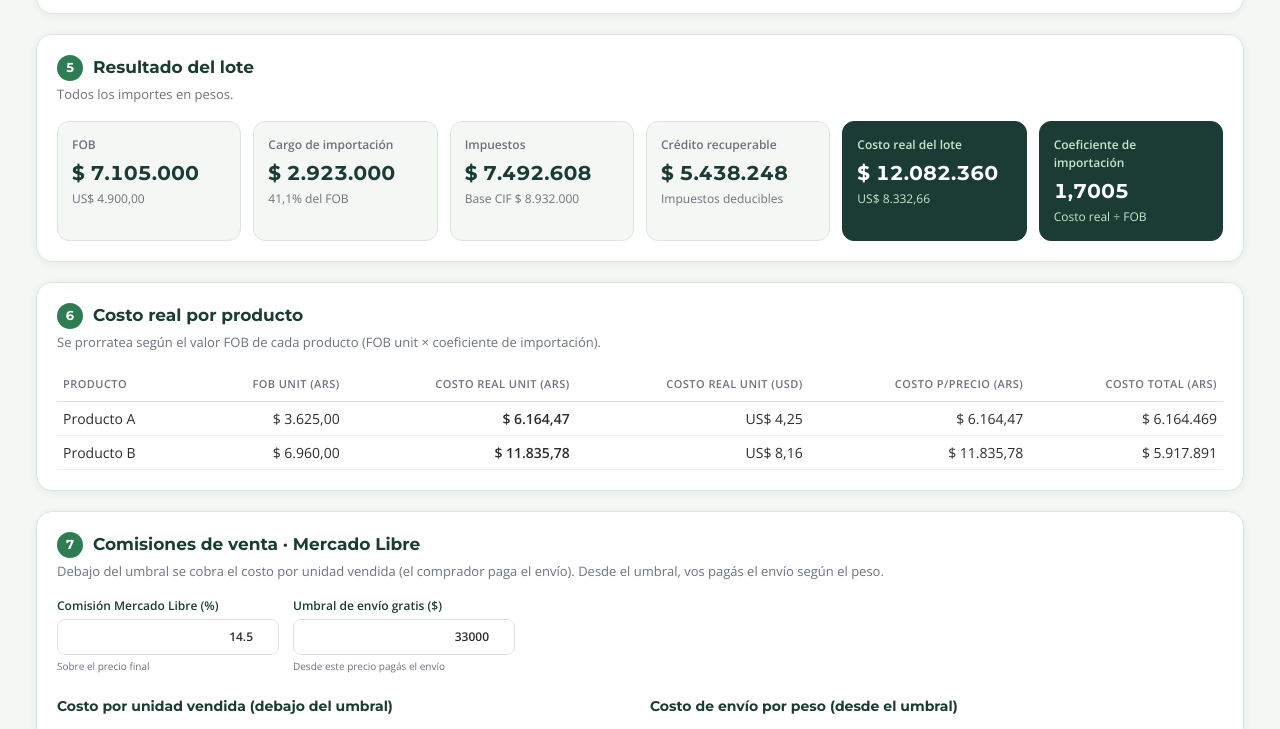
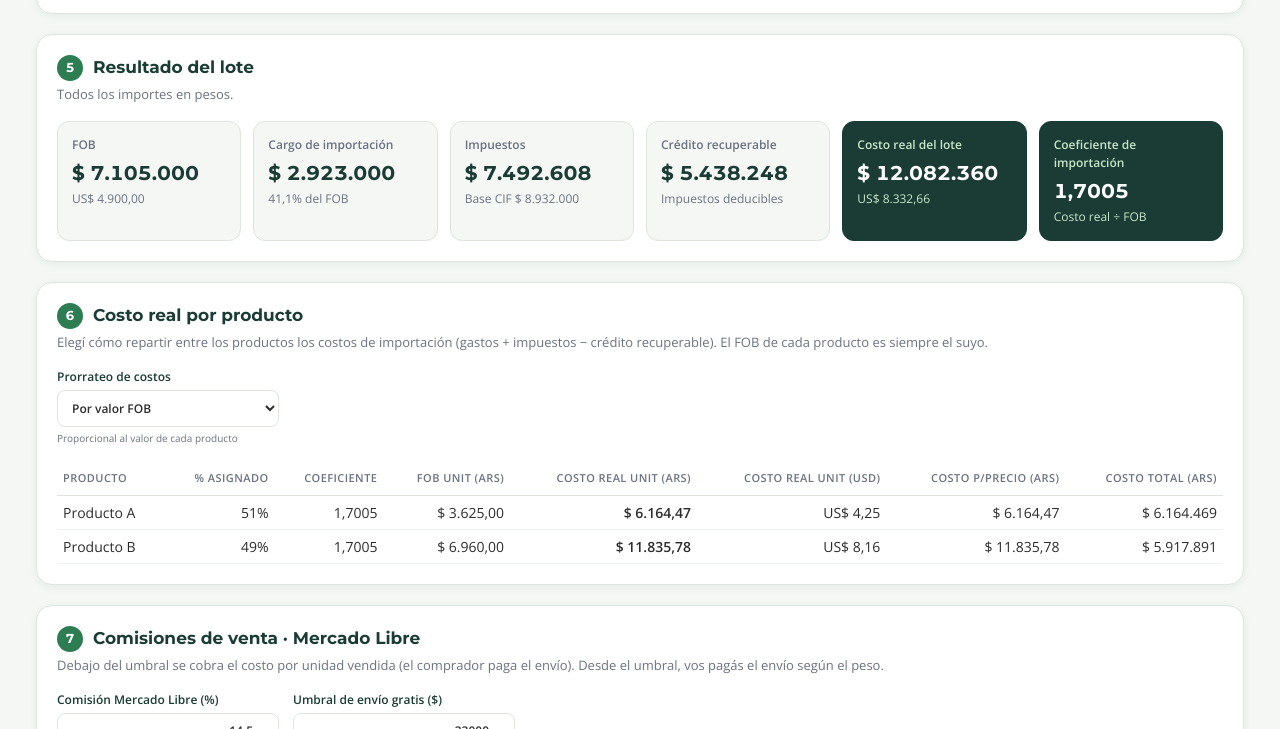
Before and after one commit to arielnardon86/highduo, a plain HTML site: page calculadora/index.html in a window 1280 px wide. Shown: the part 2071-2800 px from the top of the page. Drawn offline with nearby package versions, Linux system fonts and the light colour scheme.

Commit message:
Calculator: CBM per product and cost allocation by FOB, CBM or mix
Co-Authored-By: Claude Opus 5.5 <noreply@anthropic.com>
Claude-Session: https://claude.ai/code/session_01BBZe33XGUC897xNpMabbq3

```diff
--- a/calculadora/index.html
+++ b/calculadora/index.html
@@ -76,6 +76,7 @@
   .breakdown tr.total td { font-weight: 700; color: var(--green-deep); border-top: 2px solid var(--border); }
   .w-name { min-width: 170px; }
   .w-num { min-width: 100px; }
+  [hidden] { display: none !important; }
   @media print { header .btn, .actions, .del, .noprint { display: none !important; } body { background: #fff; } .card { box-shadow: none; break-inside: avoid; } }
 </style>
 </head>
@@ -123,12 +124,12 @@
   <!-- 2. PRODUCTOS -->
   <section class="card">
     <h2><span class="n">2</span>Productos del lote</h2>
-    <p class="sub">Precio FOB unitario en USD, cantidad total y peso unitario (para el costo de envío de Mercado Libre).</p>
+    <p class="sub">Precio FOB unitario en USD, cantidad total, peso unitario (para el envío de Mercado Libre) y CBM total que ocupa cada producto en el embarque (para prorratear costos).</p>
     <div class="tbl-wrap">
       <table>
-        <thead><tr><th>Producto</th><th class="num">FOB unit (USD)</th><th class="num">Cantidad</th><th class="num">Peso unit (kg)</th><th class="num">FOB total (USD)</th><th class="num">% del lote</th><th></th></tr></thead>
+        <thead><tr><th>Producto</th><th class="num">FOB unit (USD)</th><th class="num">Cantidad</th><th class="num">Peso unit (kg)</th><th class="num">CBM total (m³)</th><th class="num">FOB total (USD)</th><th class="num">% FOB</th><th class="num">% CBM</th><th></th></tr></thead>
         <tbody id="tbProductos"></tbody>
-        <tfoot><tr><td>Total</td><td></td><td class="num" id="ftCant"></td><td></td><td class="num" id="ftFob"></td><td class="num">100%</td><td></td></tr></tfoot>
+        <tfoot><tr><td>Total</td><td></td><td class="num" id="ftCant"></td><td></td><td class="num" id="ftCbm"></td><td class="num" id="ftFob"></td><td class="num">100%</td><td class="num" id="ftCbmPct"></td><td></td></tr></tfoot>
       </table>
     </div>
     <div class="actions"><button class="btn" data-add="productos">+ Agregar producto</button></div>
@@ -176,10 +177,17 @@
   <!-- 6. COSTO POR PRODUCTO -->
   <section class="card">
     <h2><span class="n">6</span>Costo real por producto</h2>
-    <p class="sub">Se prorratea según el valor FOB de cada producto (FOB unit × coeficiente de importación).</p>
+    <p class="sub">Elegí cómo repartir entre los productos los costos de importación (gastos + impuestos − crédito recuperable). El FOB de cada producto es siempre el suyo.</p>
+    <div class="grid" style="margin-bottom:16px">
+      <label class="f">Prorrateo de costos
+        <select data-p="prorrateo"><option value="fob">Por valor FOB</option><option value="cbm">Por CBM (volumen)</option><option value="mix">Mix FOB + CBM</option></select>
+        <small id="prorrateoAyuda"></small></label>
+      <label class="f" id="mixWrap">Peso del CBM en el mix (%)<input type="number" step="1" min="0" max="100" data-p="mixCbm" /><small id="mixAyuda"></small></label>
+    </div>
+    <p class="note" id="prorrateoAviso" style="margin:0 0 12px" hidden></p>
     <div class="tbl-wrap">
       <table>
-        <thead><tr><th>Producto</th><th class="num">FOB unit (ARS)</th><th class="num">Costo real unit (ARS)</th><th class="num">Costo real unit (USD)</th><th class="num">Costo p/precio (ARS)</th><th class="num">Costo total (ARS)</th></tr></thead>
+        <thead><tr><th>Producto</th><th class="num">% asignado</th><th class="num">Coeficiente</th><th class="num">FOB unit (ARS)</th><th class="num">Costo real unit (ARS)</th><th class="num">Costo real unit (USD)</th><th class="num">Costo p/precio (ARS)</th><th class="num">Costo total (ARS)</th></tr></thead>
         <tbody id="tbCostos"></tbody>
       </table>
     </div>
@@ -250,7 +258,8 @@
         <li><b>Impuestos</b> = Σ alícuota × base, o el monto facturado si elegiste “Monto”. Base “CIF + tributos s/CIF” = CIF + impuestos con base CIF.</li>
         <li><b>Crédito recuperable</b> = suma de los impuestos tildados como deducibles.</li>
         <li><b>Costo real del lote</b> = FOB + cargo de importación + impuestos − crédito recuperable.</li>
-        <li><b>Coeficiente de importación</b> = costo real del lote ÷ FOB. Costo real unit = FOB unit (ARS) × coeficiente.</li>
+        <li><b>Coeficiente de importación</b> = costo real del lote ÷ FOB.</li>
+        <li><b>Costo real unit</b> = FOB unit (ARS) + (costo real del lote − FOB) × % asignado ÷ cantidad. El % asignado sale del valor FOB, del CBM o de una mezcla: (1 − m) × %FOB + m × %CBM. Por FOB, equivale a FOB unit × coeficiente.</li>
         <li><b>Venta</b>: precio neto = precio ÷ (1 + IVA). Comisión ML = % × precio. Debajo del umbral se descuenta el cargo por unidad del tramo; desde el umbral, el envío según peso.</li>
         <li><b>IVA de Mercado Libre</b>: comisión, cargo fijo y envío se cargan con IVA incluido; ese IVA (importe ÷ (1 + IVA) × IVA) es crédito fiscal y se descuenta del costo.</li>
         <li><b>Imp. débitos y créditos</b> = % × monto acreditado (precio − comisión − cargo/envío). Es gasto deducible de Ganancias.</li>
@@ -265,10 +274,10 @@
 (() => {
   const KEY = 'highduo-calc-importacion-v1';
   const DEFAULTS = {
-    params: { rent: 30, rentMode: 'costo', tcCompra: 1450, tcImp: 1450, tcVenta: 1450, reposicion: '1', ivaVenta: 21, ivaML: 21, idc: 0.6, gan: 35 },
+    params: { rent: 30, rentMode: 'costo', tcCompra: 1450, tcImp: 1450, tcVenta: 1450, reposicion: '1', ivaVenta: 21, ivaML: 21, idc: 0.6, gan: 35, prorrateo: 'fob', mixCbm: 50 },
     productos: [
-      { nombre: 'Producto A', fob: 2.5, cant: 1000, peso: 0.4 },
-      { nombre: 'Producto B', fob: 4.8, cant: 500, peso: 1.2 },
+      { nombre: 'Producto A', fob: 2.5, cant: 1000, peso: 0.4, cbm: 3.2 },
+      { nombre: 'Producto B', fob: 4.8, cant: 500, peso: 1.2, cbm: 4.8 },
     ],
     gastos: [
       { nombre: 'Flete internacional', monto: 1200, moneda: 'USD', cif: true },
@@ -305,6 +314,9 @@
   let S;
   try { S = JSON.parse(localStorage.getItem(KEY)) || clone(DEFAULTS); } catch { S = clone(DEFAULTS); }
   if (S.params.ivaML === undefined) S.params.ivaML = 21;
+  if (!S.params.prorrateo) S.params.prorrateo = 'fob';
+  if (S.params.mixCbm === undefined) S.params.mixCbm = 50;
+  S.productos.forEach(p => { if (p.cbm === undefined) p.cbm = 0; });
   S.impuestos.forEach(t => { if (!t.modo) t.modo = 'pct'; if (t.monto === undefined) t.monto = 0; });
   const save = () => { try { localStorage.setItem(KEY, JSON.stringify(S)); } catch {} };
 
@@ -327,7 +339,8 @@
       <td><input class="w-num" type="number" step="0.01" data-l="productos" data-i="${i}" data-k="fob" value="${p.fob}" /></td>
       <td><input class="w-num" type="number" step="1" data-l="productos" data-i="${i}" data-k="cant" value="${p.cant}" /></td>
       <td><input class="w-num" type="number" step="0.01" data-l="productos" data-i="${i}" data-k="peso" value="${p.peso}" /></td>
-      <td class="num" id="pFob${i}"></td><td class="num" id="pPct${i}"></td>
+      <td><input class="w-num" type="number" step="0.001" data-l="productos" data-i="${i}" data-k="cbm" value="${p.cbm}" /></td>
+      <td class="num" id="pFob${i}"></td><td class="num" id="pPct${i}"></td><td class="num" id="pCbm${i}"></td>
       <td><button class="del" data-del="productos" data-i="${i}" title="Eliminar">×</button></td></tr>`).join('');
 
     $('#tbGastos').innerHTML = S.gastos.map((g, i) => `<tr>
@@ -460,12 +473,16 @@
     const ajuste = repo ? tcV / tcC : 1;
 
     let cantT = 0;
+    const cbmT = S.productos.reduce((a, p) => a + n(p.cbm), 0);
     S.productos.forEach((p, i) => {
       const tot = n(p.fob) * n(p.cant); cantT += n(p.cant);
       $('#pFob' + i).textContent = fUSD(tot);
       $('#pPct' + i).textContent = L.fobUSD ? fPct(tot / L.fobUSD * 100) : '—';
+      $('#pCbm' + i).textContent = cbmT ? fPct(n(p.cbm) / cbmT * 100) : '—';
     });
     $('#ftCant').textContent = fNum(cantT, 0);
+    $('#ftCbm').textContent = fNum(cbmT, 3) + ' m³';
+    $('#ftCbmPct').textContent = cbmT ? '100%' : '—';
     $('#ftFob').textContent = fUSD(L.fobUSD);
     L.gastosARS.forEach((v, i) => $('#gArs' + i).textContent = fARS(v));
     $('#ftGastos').textContent = fARS(L.cargo);
@@ -482,14 +499,26 @@
       k('Costo real del lote', fARS(L.costo), tcC ? fUSD(L.costo / tcC) : '', true) +
       k('Coeficiente de importación', isFinite(L.coef) ? fNum(L.coef, 4) : '—', 'Costo real ÷ FOB', true);
 
+    const metodo = P.prorrateo || 'fob';
+    const mix = Math.min(Math.max(n(P.mixCbm), 0), 100);
+    const sinCbm = metodo !== 'fob' && cbmT <= 0;
+    const wC = sinCbm ? 0 : metodo === 'cbm' ? 1 : metodo === 'mix' ? mix / 100 : 0;
+    $('#mixWrap').hidden = metodo !== 'mix';
+    $('#mixAyuda').textContent = `${fPct(100 - mix)} por FOB · ${fPct(mix)} por CBM`;
+    $('#prorrateoAyuda').textContent = { fob: 'Proporcional al valor de cada producto', cbm: 'Proporcional al volumen que ocupa cada producto', mix: 'Combina valor y volumen' }[metodo];
+    $('#prorrateoAviso').hidden = !sinCbm;
+    $('#prorrateoAviso').innerHTML = '<span class="tag amber">Falta el CBM</span> Cargá el CBM de los productos; mientras tanto se prorratea por valor FOB.';
+    const extra = L.costo - L.fobARS;
     const rows = S.productos.map(p => {
-      const fobArs = n(p.fob) * tcC;
-      const costoU = fobArs * (isFinite(L.coef) ? L.coef : 0);
-      return { p, fobArs, costoU, costoP: costoU * ajuste };
+      const fobArs = n(p.fob) * tcC, cant = n(p.cant);
+      const sF = L.fobUSD ? n(p.fob) * cant / L.fobUSD : 0, sC = cbmT ? n(p.cbm) / cbmT : 0;
+      const share = (1 - wC) * sF + wC * sC;
+      const costoU = cant ? fobArs + extra * share / cant : 0;
+      return { p, fobArs, share, coef: fobArs ? costoU / fobArs : NaN, costoU, costoP: costoU * ajuste };
     });
 
     $('#tbCostos').innerHTML = rows.map(r => `<tr>
-      <td>${esc(r.p.nombre)}</td><td class="num">${fARS2(r.fobArs)}</td><td class="num"><b>${fARS2(r.costoU)}</b></td>
+      <td>${esc(r.p.nombre)}</td><td class="num">${fPct(r.share * 100)}</td><td class="num">${isFinite(r.coef) ? fNum(r.coef, 4) : '—'}</td><td class="num">${fARS2(r.fobArs)}</td><td class="num"><b>${fARS2(r.costoU)}</b></td>
       <td class="num">${tcC ? fUSD(r.costoU / tcC) : '—'}</td><td class="num">${fARS2(r.costoP)}</td>
       <td class="num">${fARS(r.costoU * n(r.p.cant))}</td></tr>`).join('');
 
@@ -550,7 +579,7 @@
   document.addEventListener('click', e => {
     const b = e.target.closest('button'); if (!b) return;
     if (b.dataset.add) {
-      const nuevo = { productos: { nombre: '', fob: 0, cant: 0, peso: 0 }, gastos: { nombre: '', monto: 0, moneda: 'ARS', cif: false }, impuestos: { nombre: '', modo: 'pct', monto: 0, pct: 0, base: 'cifdi', deducible: false } }[b.dataset.add];
+      const nuevo = { productos: { nombre: '', fob: 0, cant: 0, peso: 0, cbm: 0 }, gastos: { nombre: '', monto: 0, moneda: 'ARS', cif: false }, impuestos: { nombre: '', modo: 'pct', monto: 0, pct: 0, base: 'cifdi', deducible: false } }[b.dataset.add];
       S[b.dataset.add].push(nuevo); save(); renderInputs(); compute();
       const ins = document.querySelectorAll(`[data-l="${b.dataset.add}"][data-k="nombre"]`); ins[ins.length - 1]?.focus();
     } else if (b.dataset.del) {
```
